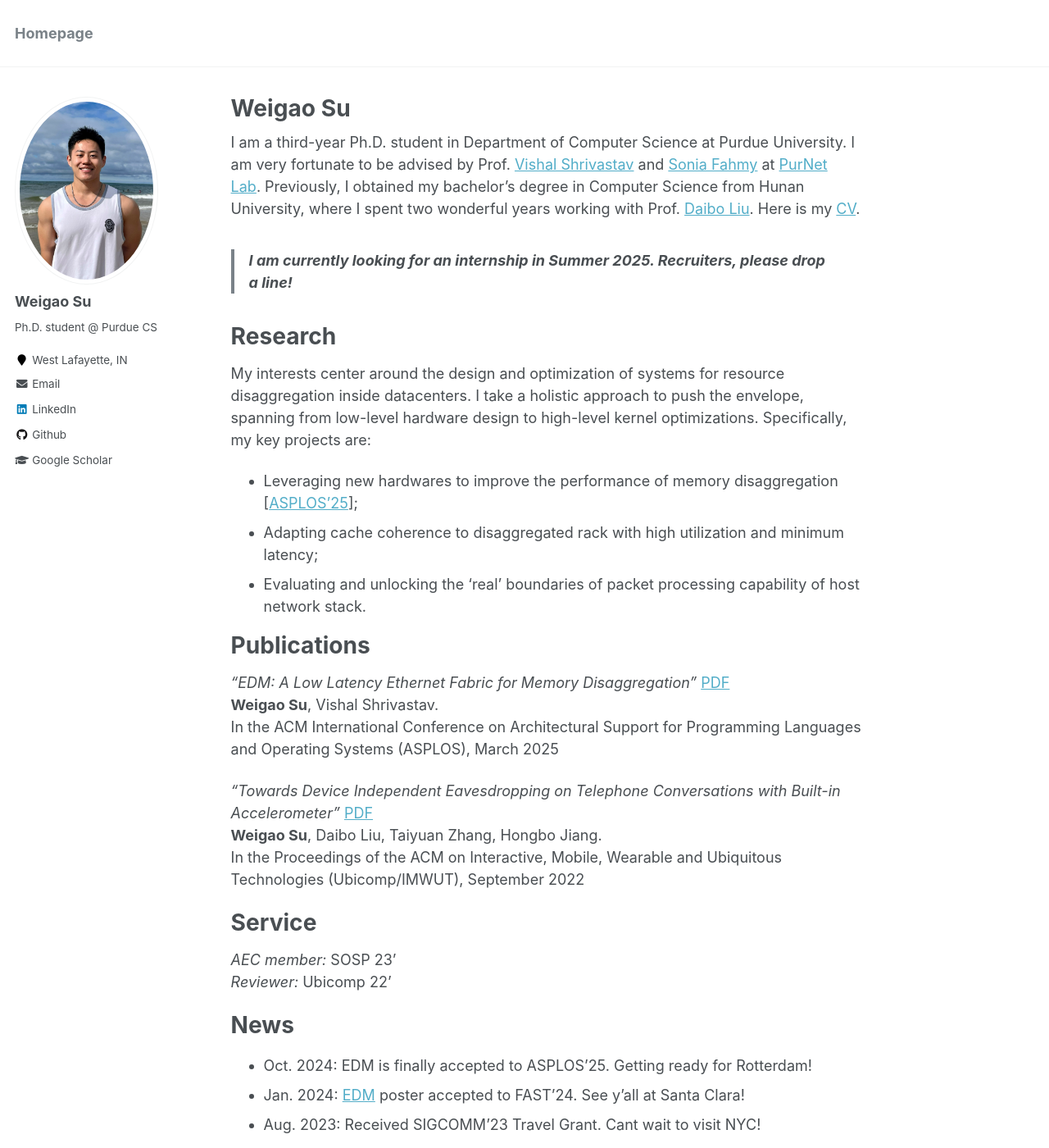
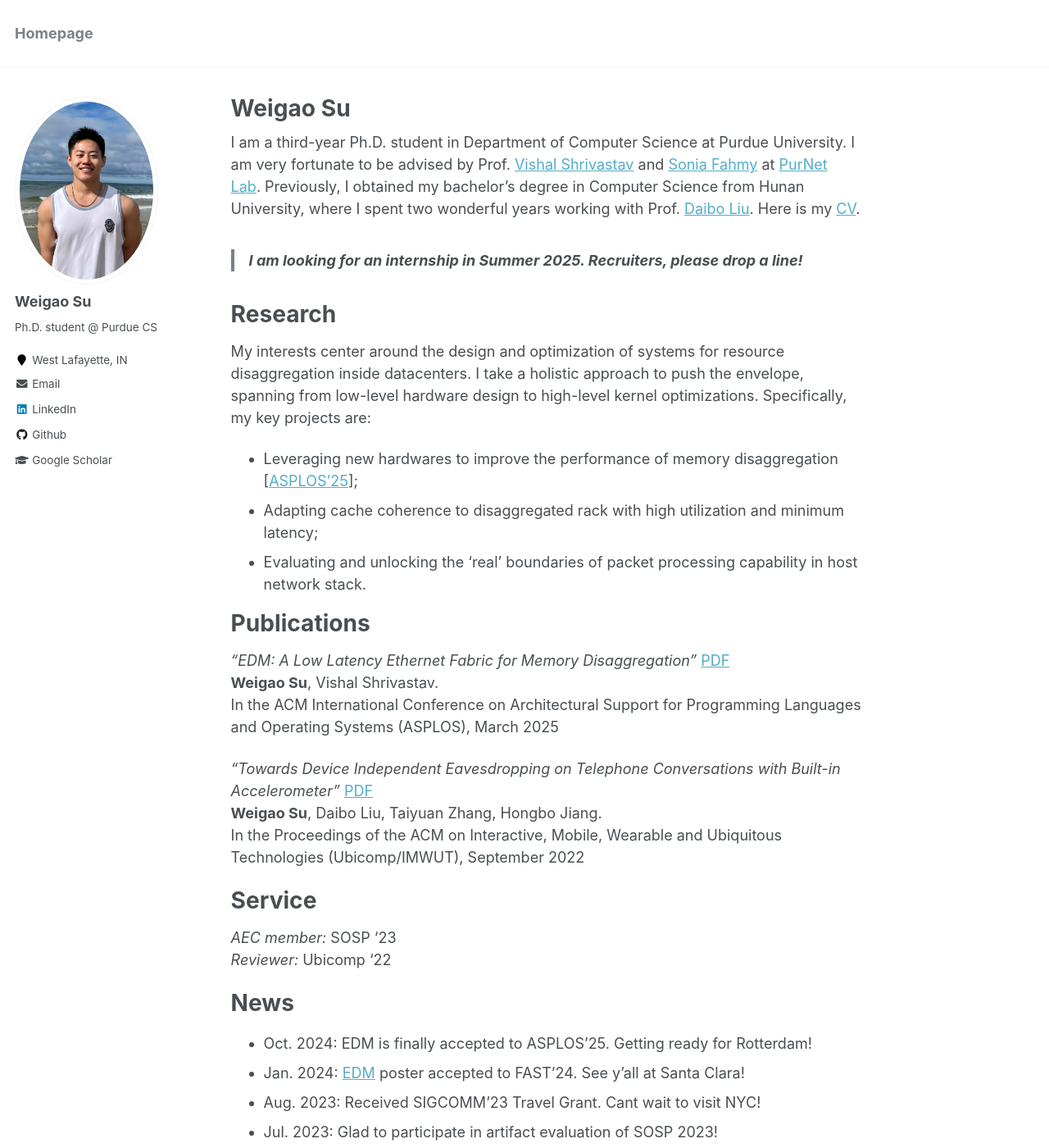
Before and after one commit to wegul/wegul.github.io, a Jekyll site: the page built from _pages/about.md, in a window 1280 px wide and 1400 px high. Shown: the whole window at 82% size. Built offline with Jekyll 4.4.1, drawn with Linux system fonts in a browser that asks for light colours.

Commit message:
Update about.md

```diff
--- a/_pages/about.md
+++ b/_pages/about.md
@@ -11,7 +11,7 @@
 I am a third-year Ph.D. student in Department of Computer Science at Purdue University. I am very fortunate to be advised by Prof. [Vishal Shrivastav](https://web.ics.purdue.edu/~vshriva/) and [Sonia Fahmy](https://www.cs.purdue.edu/homes/fahmy/) at [PurNet Lab](https://gitlab.com/purnet-lab/purnet-lab.gitlab.io/-/wikis/home).
 Previously, I obtained my bachelor's degree in Computer Science from Hunan University, where I spent two wonderful years working with Prof. [Daibo Liu](https://sites.google.com/site/dbliuuestc/).
 Here is my [CV](https://wegul.github.io/files/weigaoCV-10_2024.pdf).
-> **I am currently looking for an internship in Summer 2025. Recruiters, please drop a line!**
+> **I am looking for an internship in Summer 2025. Recruiters, please drop a line!**
 
 <!-- This is my [CV](https://github.com/wegul/wegul/raw/main/files/weigaosu_CV.pdf). -->
 
@@ -25,7 +25,7 @@
 My interests center around the design and optimization of systems for resource disaggregation inside datacenters. I take a holistic approach to push the envelope, spanning from low-level hardware design to high-level kernel optimizations. Specifically, my key projects are:
 - Leveraging new hardwares to improve the performance of memory disaggregation [[ASPLOS'25](https://wegul.github.io)];
 - Adapting cache coherence to disaggregated rack with high utilization and minimum latency;
-- Evaluating and unlocking the 'real' boundaries of packet processing capability of host network stack.
+- Evaluating and unlocking the 'real' boundaries of packet processing capability in host network stack.
 
 
 <!-- I also have keen appetite for many other areas. Check my [personal insights](https://wegul.github.io/wegul/year-archive/) of some recent works and feel free to leave a message, I would be more than happy to share my thoughts. -->
@@ -50,8 +50,8 @@
 
 Service
 =======
-*AEC member:* SOSP 23'
-*Reviewer:* Ubicomp 22'
+*AEC member:* SOSP '23
+*Reviewer:* Ubicomp '22
 
 
 
```
